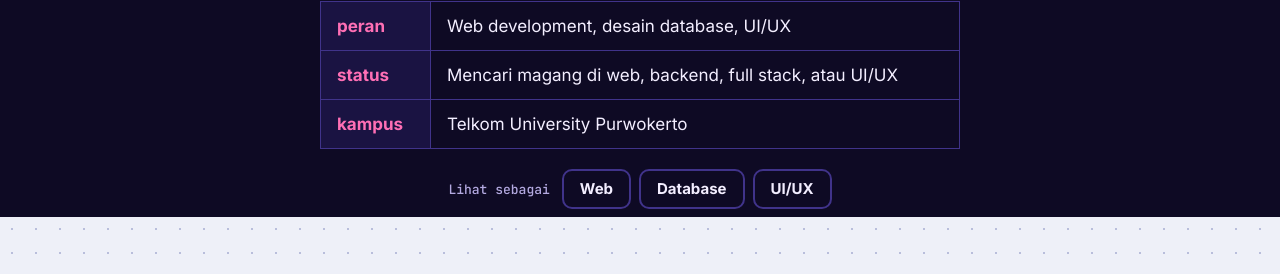
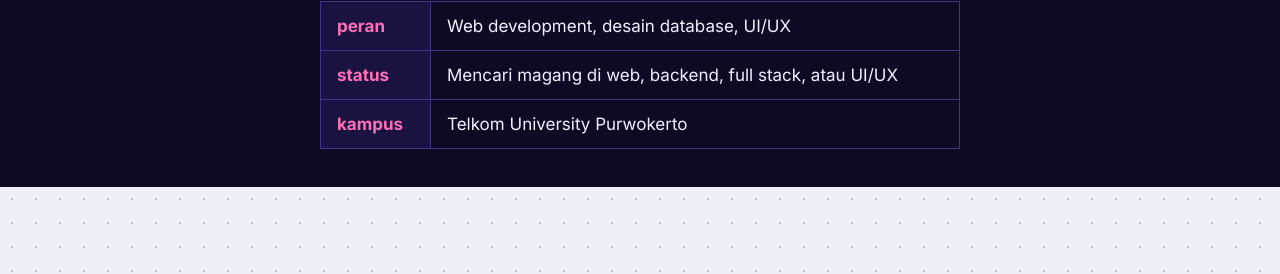
Before and after one commit to wandakh/portofolio, a plain HTML site: page index.html in a window 1280 px wide. Shown: the part 2205-2479 px from the top of the page. Drawn offline with Linux system fonts and the light colour scheme.

Commit message:
Clean up role selection section in index.html
Removed role selection buttons and associated elements.

```diff
--- a/index.html
+++ b/index.html
@@ -2753,16 +2753,9 @@
               <th scope="row">kampus</th>
               <td>Telkom University Purwokerto</td>
             </tr>
-          </table>
+          </table><br>
         </div>
-        <div class="roles" role="group" aria-label="Lihat sebagai">
-          <span class="roles-l" aria-hidden="true">Lihat sebagai</span>
-          <button type="button" data-role="web" aria-pressed="false">Web</button>
-          <button type="button" data-role="db" aria-pressed="false">Database</button>
-          <button type="button" data-role="ux" aria-pressed="false">UI/UX</button>
-        </div>
-        <p class="roles-note" id="roles-note" aria-live="polite" hidden></p>
-      </div>
+
     </section>
 
     <section id="proyek" data-label="Portofolio" data-theme="light">
```
